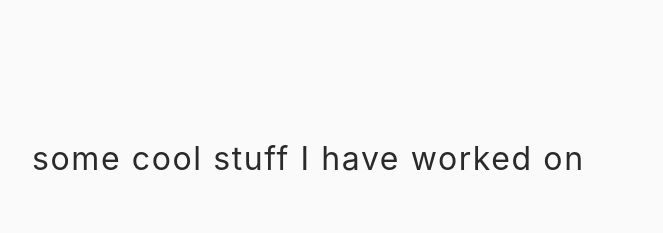
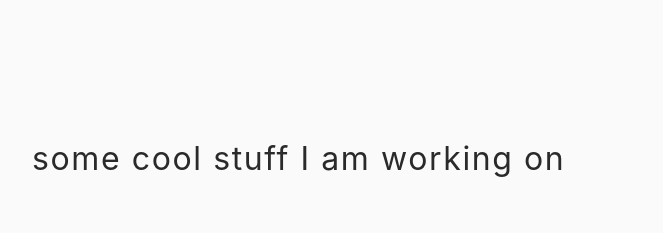
Before and after one commit to keekkja/kierenjandrews.github.io, a plain HTML site: page index.html in a window 1280 px wide. Shown: the part 1080-1313 px from the top of the page, without its empty margins (308-971 px from the left). Drawn offline with Linux system fonts and the light colour scheme; some icons are missing.

Commit message:
changes to titles

```diff
--- a/index.html
+++ b/index.html
@@ -29,7 +29,7 @@
     </section>
     <section>
       <div class="box">
-        <h2 class="align-left">some cool stuff I have worked on</h2>
+        <h2 class="align-left">some cool stuff I am working on</h2>
         <blockquote>
           <span class="label label-under-construction">Under Construction</span>
           <h5 class="align-left"><a class="wrap" href="#"><b>spend</b></a> by squaremelon</h5>
```
